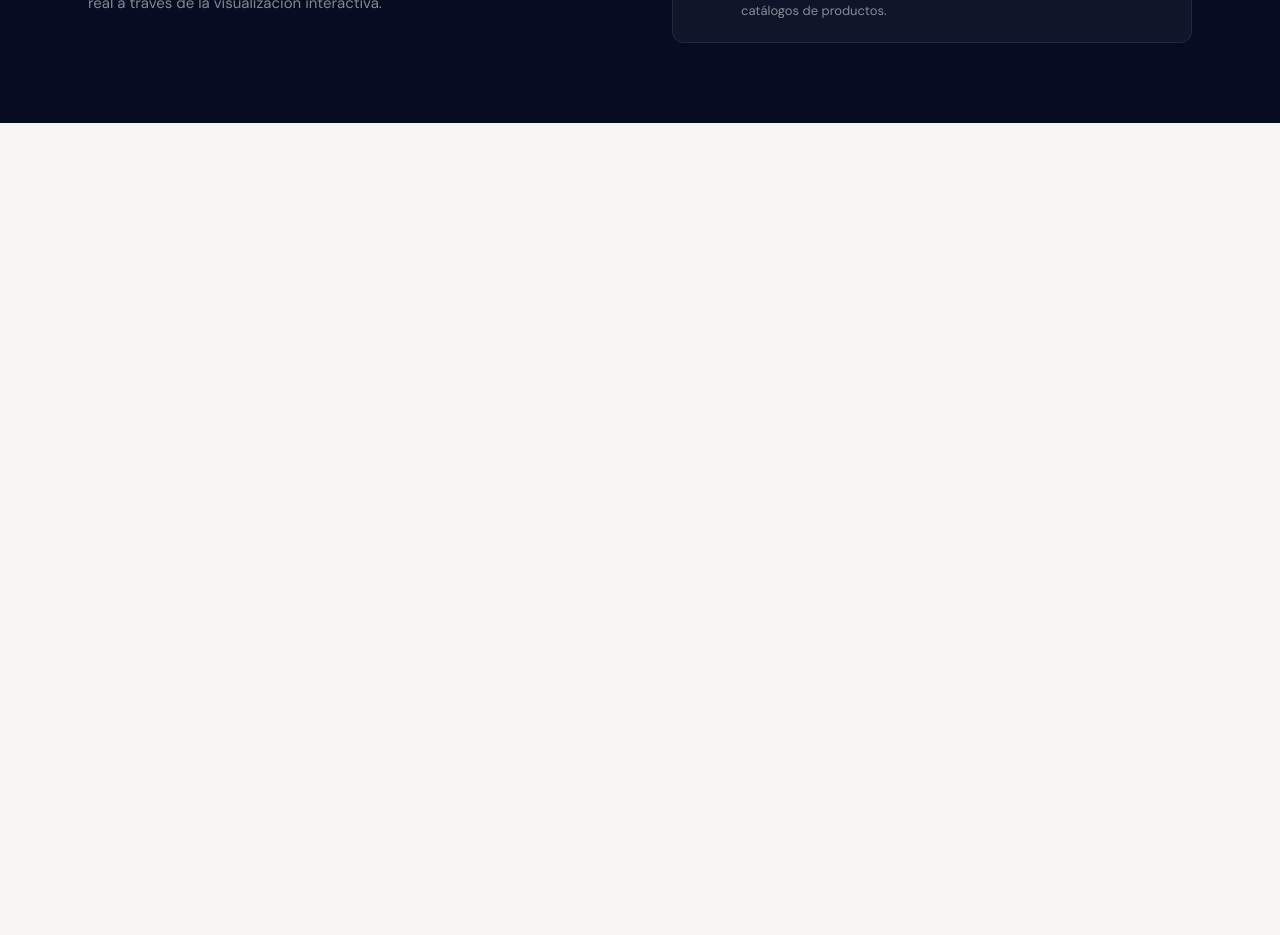
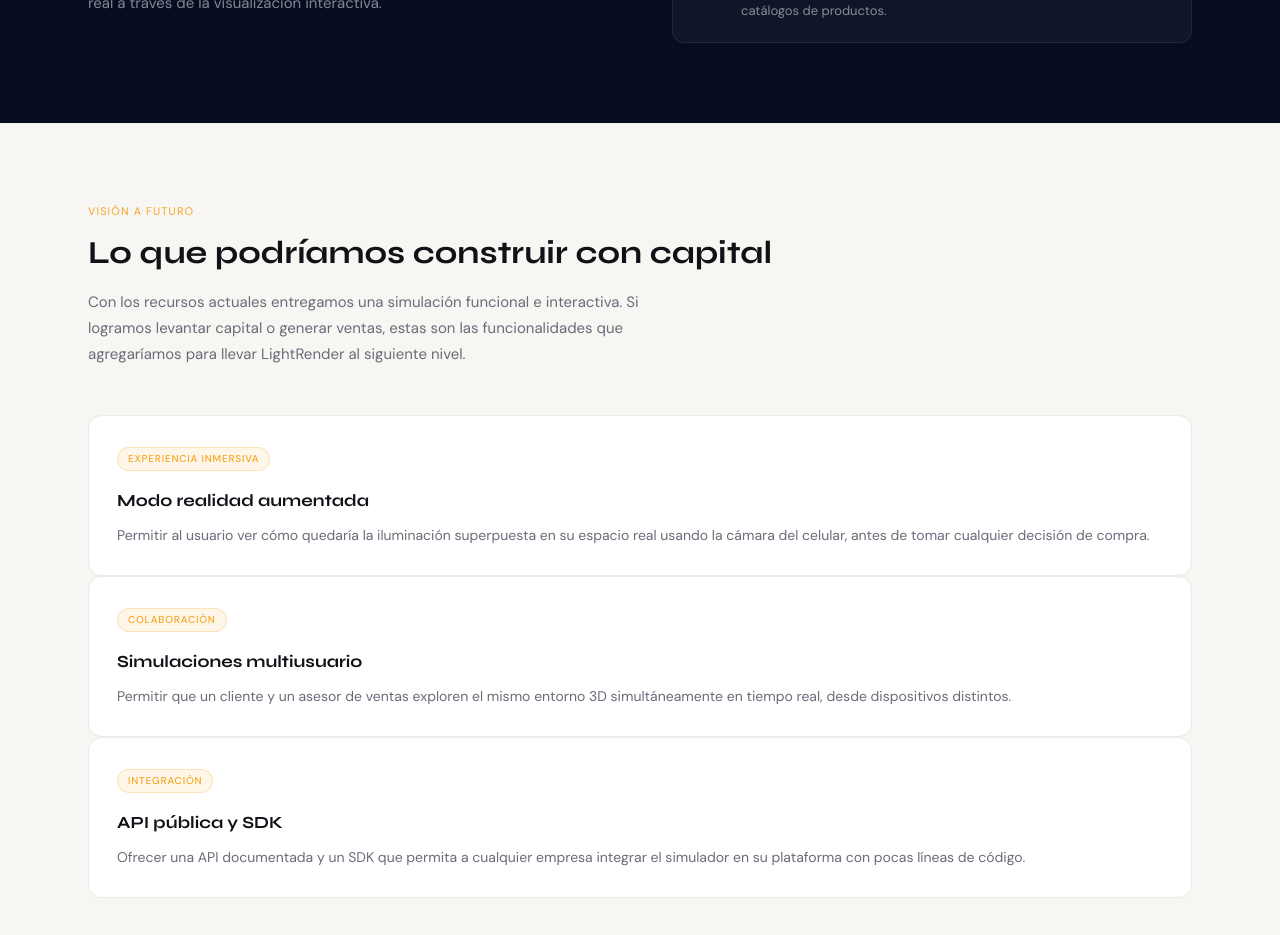
Before and after one commit to Diego-Escobedo123/LandingPage---LightRender, an Angular app in the folder light-render/: page / in a window 1280 px wide. Shown: the part 3020-3955 px from the top of the page. Before the commit the page ends 3143 px from the top, so only its background shows below. Built offline with nearby package versions, Linux system fonts and the light colour scheme.

Commit message:
future component added

```diff
--- a/light-render/src/app/app.html
+++ b/light-render/src/app/app.html
@@ -3,3 +3,4 @@
 <app-audience></app-audience>
 <app-business></app-business>
 <app-purpose></app-purpose>
+<app-future></app-future>
--- a/light-render/src/app/app.ts
+++ b/light-render/src/app/app.ts
@@ -4,11 +4,12 @@ import { TechnologiesComponent } from './components/technologies/technologies';
 import { AudienceComponent } from './components/audience/audience';
 import { BusinessComponent } from './components/business/business';
 import { PurposeComponent } from './components/purpose/purpose';
+import { FutureComponent } from './components/future/future';
 
 @Component({
   selector: 'app-root',
   standalone: true,
-  imports: [HeroComponent, TechnologiesComponent, AudienceComponent, BusinessComponent, PurposeComponent],
+  imports: [HeroComponent, TechnologiesComponent, AudienceComponent, BusinessComponent, PurposeComponent, FutureComponent],
   templateUrl: './app.html',
   styleUrl: './app.css'
 })
--- /dev/null
+++ b/light-render/src/app/components/future/future.css
@@ -0,0 +1,82 @@
+.section {
+  padding: 5rem 3rem;
+  max-width: 1200px;
+  margin: 0 auto;
+}
+
+.section-kicker {
+  font-size: 11px;
+  text-transform: uppercase;
+  letter-spacing: 0.1em;
+  color: #f5a623;
+  margin-bottom: 0.75rem;
+}
+
+.section-h2 {
+  font-family: 'Syne', sans-serif;
+  font-size: 32px;
+  font-weight: 700;
+  color: #111118;
+  line-height: 1.25;
+  margin-bottom: 1rem;
+}
+
+.section-lead {
+  font-size: 15px;
+  color: #6b6b7a;
+  line-height: 1.75;
+  max-width: 600px;
+  margin-bottom: 3rem;
+}
+
+.future-grid {
+  display: grid;
+  grid-template-columns: repeat(auto-fit, minmax(280px, 1fr));
+  gap: 16px;
+}
+
+.future-card {
+  background: #ffffff;
+  border: 0.5px solid rgba(0, 0, 0, 0.08);
+  border-radius: 14px;
+  padding: 1.75rem;
+  transition: transform 0.2s, box-shadow 0.2s;
+}
+
+.future-card:hover {
+  transform: translateY(-3px);
+  box-shadow: 0 12px 40px rgba(0, 0, 0, 0.08);
+}
+
+.future-tag {
+  display: inline-block;
+  font-size: 10px;
+  text-transform: uppercase;
+  letter-spacing: 0.08em;
+  background: rgba(245, 166, 35, 0.1);
+  color: #f5a623;
+  border: 0.5px solid rgba(245, 166, 35, 0.25);
+  padding: 3px 10px;
+  border-radius: 20px;
+  font-weight: 500;
+  margin-bottom: 1rem;
+}
+
+.future-card h3 {
+  font-family: 'Syne', sans-serif;
+  font-size: 17px;
+  font-weight: 700;
+  color: #111118;
+  margin-bottom: 0.6rem;
+}
+
+.future-card p {
+  font-size: 14px;
+  color: #6b6b7a;
+  line-height: 1.65;
+}
+
+@media (max-width: 768px) {
+  .section { padding: 3.5rem 1.5rem; }
+  .section-h2 { font-size: 26px; }
+}
--- /dev/null
+++ b/light-render/src/app/components/future/future.html
@@ -0,0 +1,27 @@
+<section class="section" id="future">
+  <p class="section-kicker">Visión a futuro</p>
+  <h2 class="section-h2">Lo que podríamos construir con capital</h2>
+  <p class="section-lead">
+    Con los recursos actuales entregamos una simulación funcional e interactiva.
+    Si logramos levantar capital o generar ventas, estas son las funcionalidades que
+    agregaríamos para llevar LightRender al siguiente nivel.
+  </p>
+
+    <div class="future-card">
+      <span class="future-tag">Experiencia inmersiva</span>
+      <h3>Modo realidad aumentada</h3>
+      <p>Permitir al usuario ver cómo quedaría la iluminación superpuesta en su espacio real usando la cámara del celular, antes de tomar cualquier decisión de compra.</p>
+    </div>
+
+    <div class="future-card">
+      <span class="future-tag">Colaboración</span>
+      <h3>Simulaciones multiusuario</h3>
+      <p>Permitir que un cliente y un asesor de ventas exploren el mismo entorno 3D simultáneamente en tiempo real, desde dispositivos distintos.</p>
+    </div>
+
+    <div class="future-card">
+      <span class="future-tag">Integración</span>
+      <h3>API pública y SDK</h3>
+      <p>Ofrecer una API documentada y un SDK que permita a cualquier empresa integrar el simulador en su plataforma con pocas líneas de código.</p>
+    </div>
+</section>
```
Also changed, not shown: light-render/src/app/components/future/future.ts (added, +10 -0 lines), 1 other file (tests, documents, lock files or other folders).
